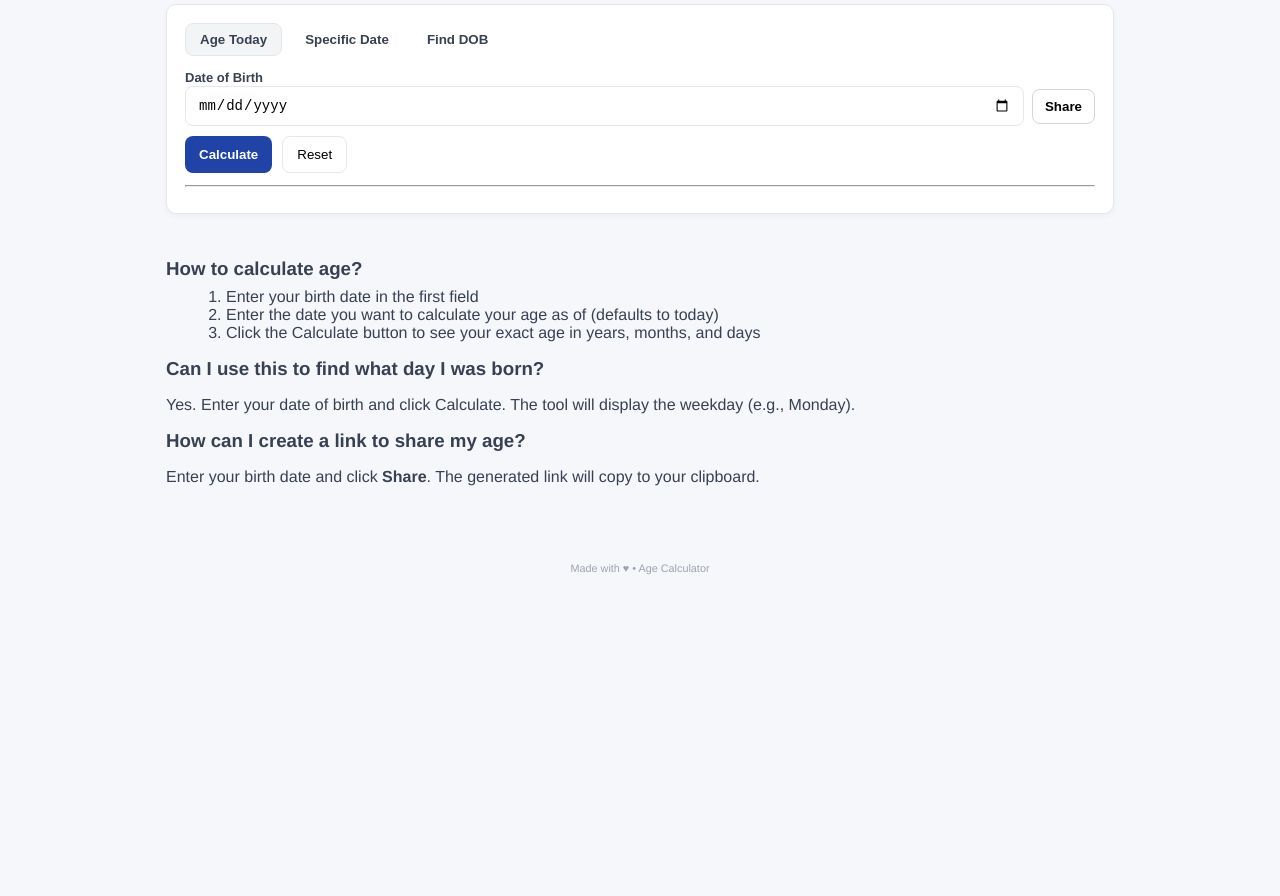
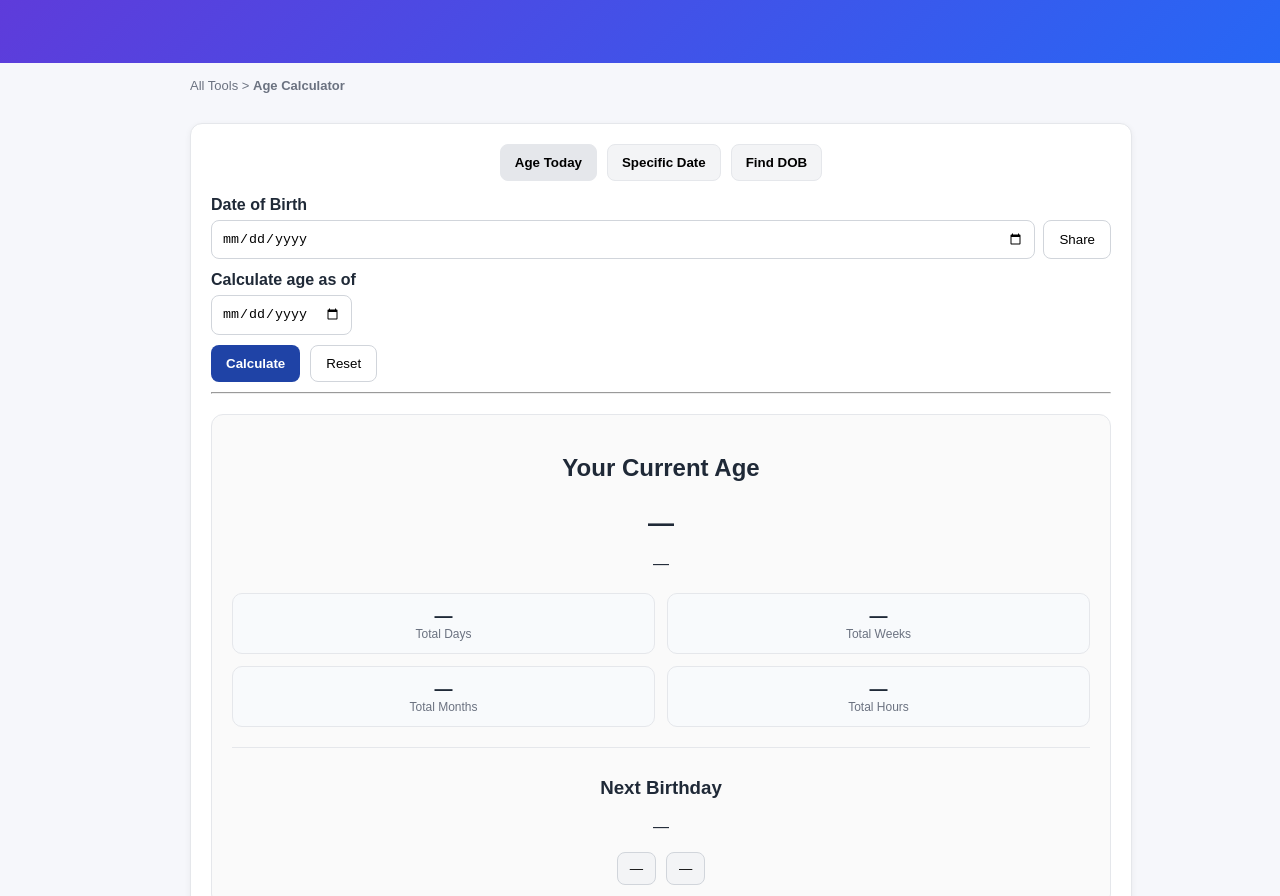
Before and after one commit to DineshK028/calculator, a plain HTML site: page index.html in a window 1280 px wide. Shown: the part 169-1065 px from the top of the page. Before the commit the page ends 800 px from the top, so only its background shows below. Drawn offline with Linux system fonts and the light colour scheme.

Commit message:
Update style.css

```diff
--- a/style.css
+++ b/style.css
@@ -1,95 +1,199 @@
-/* Reset-ish */
-* { box-sizing: border-box; }
-html,body { height:100%; margin:0; font-family: "Helvetica Neue", Arial, sans-serif; color:#1f2937; background:#f6f7fb; }
-
-/* Hero / header like screenshot */
-.hero {
-  background: linear-gradient(180deg,#183b8a,#1b3f94);
-  color: #fff;
-  padding:28px 0;
-  text-align:center;
-}
-.hero-inner { max-width:980px; margin:0 auto; padding:0 16px; }
-.hero h1 { margin:0 0 8px; font-size:28px; }
-.hero p { margin:0; font-size:13px; opacity:0.95; max-width:900px; margin-left:auto; margin-right:auto; }
-
-/* breadcrumb */
-.breadcrumb { max-width:980px; margin: 16px auto; padding:0 16px; color:#6b7280; font-size:13px; }
-
-/* Page container */
-.page { max-width:980px; margin:0 auto 40px; padding:0 16px; }
-
-/* Card */
-.card {
-  background:#fff;
-  border-radius:10px;
-  border:1px solid #e6e7eb;
-  padding:18px;
-  box-shadow: 0 2px 6px rgba(16,24,40,0.04);
+/* GLOBAL LAYOUT */
+html, body {
+    margin: 0;
+    padding: 0;
+    font-family: Arial, sans-serif;
+    background: #f6f7fb;
+    color: #1f2937;
 }
 
-/* Tabs */
-.tabs { display:flex; gap:8px; margin-bottom:12px; }
+/* HERO SECTION */
+.hero {
+    background: linear-gradient(135deg, #6536D7, #2767F5);
+    padding: 50px 20px;
+    color: white;
+    text-align: center;
+}
+
+.hero-inner {
+    max-width: 800px;
+    margin: 0 auto;
+}
+
+/* MAIN CONTAINER — centers everything */
+.page {
+    max-width: 900px;
+    margin: 30px auto;
+    padding: 0 20px;
+}
+
+/* BREADCRUMB */
+.breadcrumb {
+    max-width: 900px;
+    margin: 15px auto;
+    padding: 0 20px;
+    font-size: 13px;
+    color: #6b7280;
+}
+
+/* CARD */
+.card {
+    background: white;
+    padding: 20px;
+    border-radius: 12px;
+    border: 1px solid #e5e7eb;
+    box-shadow: 0 2px 6px rgba(0,0,0,0.06);
+    width: 100%;
+    margin: 0 auto;
+}
+
+/* TABS */
+.tabs {
+    display: flex;
+    justify-content: center;
+    gap: 10px;
+    margin-bottom: 15px;
+}
+
 .tab {
-  background:transparent;
-  border:1px solid transparent;
-  padding:8px 14px;
-  border-radius:8px;
-  cursor:pointer;
-  font-weight:600;
-  color:#374151;
+    padding: 10px 14px;
+    border: 1px solid #e5e7eb;
+    border-radius: 8px;
+    background: #f3f4f6;
+    cursor: pointer;
+    font-weight: 600;
 }
-.tab.active { background:#f3f4f6; border-color:#e6e7eb; }
 
-/* form elements */
-.label { font-size:13px; color:#374151; margin-bottom:6px; font-weight:600; }
-.input-row { display:flex; gap:8px; align-items:center; margin-bottom:10px; }
-.input-row input[type="date"]{
-  flex:1; padding:10px 12px; border-radius:8px; border:1px solid #e6e7eb; font-size:14px;
+.tab.active {
+    background: #e5e7eb;
 }
-.btn-outline { padding:9px 12px; border-radius:8px; border:1px solid #d1d5db; background:#fff; cursor:pointer; font-weight:600; }
-.actions { display:flex; gap:10px; margin:8px 0 12px; }
-.btn-primary { background:#1f43a6; color:#fff; border:none; padding:10px 14px; border-radius:8px; cursor:pointer; font-weight:700; }
-.btn-ghost { background:transparent; border:1px solid #e6e7eb; padding:10px 14px; border-radius:8px; cursor:pointer; }
 
-/* hidden utility */
-.hidden { display:none; }
+/* FORM LAYOUT */
+.label {
+    font-weight: 600;
+    margin-bottom: 6px;
+    display: block;
+}
 
-/* result area */
-.result-area { margin-top:6px; padding:14px; border-radius:8px; background:#ffffff; border:1px solid #eef2f7; box-shadow: 0 1px 2px rgba(16,24,40,0.02); }
-.center { text-align:center; }
-.big-age { font-size:20px; font-weight:700; margin:8px 0; color:#1f2937; }
-.muted { color:#6b7280; margin:0; }
+.input-row {
+    display: flex;
+    gap: 8px;
+    margin-bottom: 12px;
+}
 
-/* info grid */
-.info-grid { display:grid; grid-template-columns:repeat(2,1fr); gap:12px; margin-top:14px; }
-.info-grid.single { grid-template-columns:1fr; }
-.info-box { background:#f8fafc; border-radius:8px; padding:12px; text-align:center; border:1px solid #eef2f7; }
-.info-number { font-size:18px; font-weight:700; color:#111827; }
-.info-label { font-size:12px; color:#6b7280; margin-top:6px; }
+input[type="date"] {
+    padding: 10px;
+    border: 1px solid #d1d5db;
+    border-radius: 8px;
+    flex: 1;
+}
 
-/* next birthday */
-.next-bday { margin-top:16px; border-top:1px solid #f3f4f6; padding-top:12px; text-align:center; }
-.bday-buttons { display:flex; gap:8px; justify-content:center; margin-top:8px; }
-.small-btn { background:#f3f4f6; border:1px solid #e6e7eb; padding:8px 12px; border-radius:8px; cursor:pointer; font-weight:600; }
+/* BUTTONS */
+.btn-primary {
+    background: #1f43a6;
+    color: white;
+    border: none;
+    padding: 10px 15px;
+    border-radius: 8px;
+    cursor: pointer;
+    font-weight: bold;
+}
 
-/* Find DOB form */
-.find-row { display:flex; gap:8px; }
-.find-row input { padding:10px; border-radius:8px; border:1px solid #e6e7eb; width:100%; }
+.btn-outline, .btn-ghost {
+    padding: 10px 15px;
+    border-radius: 8px;
+    border: 1px solid #d1d5db;
+    background: white;
+    cursor: pointer;
+}
 
-/* FAQ area */
-.faq { margin-top:18px; background:transparent; padding:18px 0; color:#374151; }
-.faq h3 { margin:8px 0; }
-.faq ol { margin:8px 0 16px 20px; }
+.actions {
+    display: flex;
+    gap: 10px;
+    margin: 10px 0;
+}
 
-/* footer */
-.footer { text-align:center; color:#9ca3af; margin:18px 0 60px; font-size:13px; }
+/* RESULT AREA */
+.result-area {
+    margin-top: 20px;
+    text-align: center;
+    padding: 20px;
+    border-radius: 12px;
+    border: 1px solid #e5e7eb;
+    background: #fafafa;
+}
 
-/* responsiveness */
-@media (max-width:720px){
-  .info-grid { grid-template-columns:1fr; }
-  .tabs { flex-wrap:wrap; }
-  .find-row { flex-direction:column; }
-  .input-row { flex-direction:column; }
-  .actions { flex-direction:column; }
+.big-age {
+    font-size: 26px;
+    font-weight: bold;
+    margin-bottom: 5px;
 }
+
+.info-grid {
+    display: grid;
+    grid-template-columns: repeat(2,1fr);
+    gap: 12px;
+    margin-top: 20px;
+}
+
+.info-box {
+    background: #f8fafc;
+    padding: 12px;
+    border-radius: 10px;
+    border: 1px solid #e5e7eb;
+    text-align: center;
+}
+
+.info-number {
+    font-size: 18px;
+    font-weight: bold;
+}
+
+.info-label {
+    font-size: 12px;
+    color: #6b7280;
+}
+
+/* NEXT BDAY SECTION */
+.next-bday {
+    margin-top: 20px;
+    padding-top: 10px;
+    border-top: 1px solid #e5e7eb;
+}
+
+.bday-buttons {
+    display: flex;
+    justify-content: center;
+    gap: 10px;
+}
+
+.small-btn {
+    padding: 8px 12px;
+    border-radius: 8px;
+    border: 1px solid #d1d5db;
+    background: #f3f4f6;
+    cursor: pointer;
+}
+
+/* FAQ SECTION */
+.faq {
+    max-width: 900px;
+    margin: 40px auto;
+    padding: 0 20px;
+}
+
+/* MOBILE FIXES */
+@media (max-width: 768px) {
+    .info-grid {
+        grid-template-columns: 1fr;
+    }
+    .input-row {
+        flex-direction: column;
+    }
+    .actions {
+        flex-direction: column;
+    }
+    .bday-buttons {
+        flex-direction: column;
+    }
+}
```
